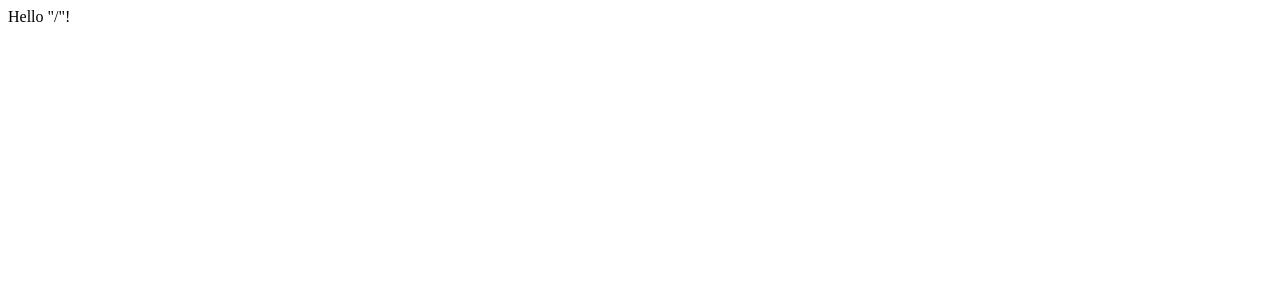
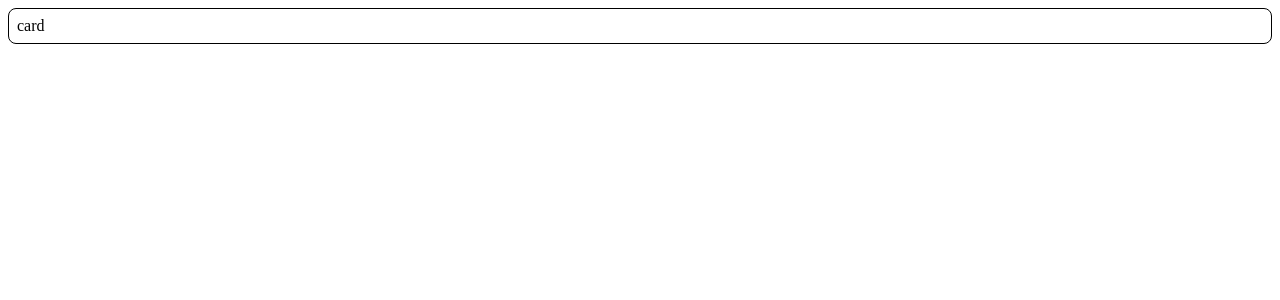
Before and after one commit to tnsicdr/hobby-depot, a React (Vite) app: page / in a window 1280 px wide. Shown: the top 300 px of the page. Built offline with nearby package versions, Linux system fonts and the light colour scheme.

Commit message:
chore: add stylable pattern

```diff
--- /dev/null
+++ b/src/components/Card/Card.module.css
@@ -0,0 +1,5 @@
+.card-container {
+  border: 1px solid black;
+  border-radius: 0.5rem;
+  padding: 0.5rem;
+}
--- /dev/null
+++ b/src/components/Card/Card.tsx
@@ -0,0 +1,13 @@
+import type { ReactNode } from 'react';
+import styles from './Card.module.css';
+import { clsx } from 'clsx';
+import type { Stylable } from '../../shared/types/common/common';
+
+interface CardProps extends Stylable {
+  children?: ReactNode;
+}
+
+export function Card({ children, className }: Readonly<CardProps>) {
+  const cardContainerClasses = clsx(styles['card-container'], className);
+  return <div className={cardContainerClasses}>{children}</div>;
+}
--- a/src/routes/index.tsx
+++ b/src/routes/index.tsx
@@ -1,8 +1,9 @@
 /* eslint-disable react-refresh/only-export-components */
 import { createFileRoute } from '@tanstack/react-router';
+import { Dashboard } from '../screens/Dashboard/Dashboard';
 
 function RouteComponent() {
-  return <div>Hello "/"!</div>;
+  return <Dashboard />;
 }
 
 export const Route = createFileRoute('/')({
--- /dev/null
+++ b/src/screens/Dashboard/Dashboard.tsx
@@ -0,0 +1,9 @@
+import { Card } from '../../components/Card/Card';
+
+export function Dashboard() {
+  return (
+    <div>
+      <Card>card</Card>
+    </div>
+  );
+}
--- /dev/null
+++ b/src/shared/types/common/common.ts
@@ -0,0 +1,6 @@
+import type { CSSProperties } from 'react';
+
+export type Stylable = {
+  className?: string;
+  style?: CSSProperties;
+};
--- a/vite.config.ts
+++ b/vite.config.ts
@@ -3,6 +3,7 @@ import { defineConfig } from 'vite';
 import react, { reactCompilerPreset } from '@vitejs/plugin-react';
 import babel from '@rolldown/plugin-babel';
 import { tanstackRouter } from '@tanstack/router-plugin/vite';
+import { patchCssModules } from 'vite-css-modules';
 
 // https://vite.dev/config/
 import path from 'node:path';
@@ -21,6 +22,7 @@ export default defineConfig({
       target: 'react',
       autoCodeSplitting: true,
     }),
+    patchCssModules(),
     react(),
     babel({
       presets: [reactCompilerPreset()],
```
Also changed, not shown: package.json (+21 -15 lines), 1 other file (tests, documents, lock files or other folders).
